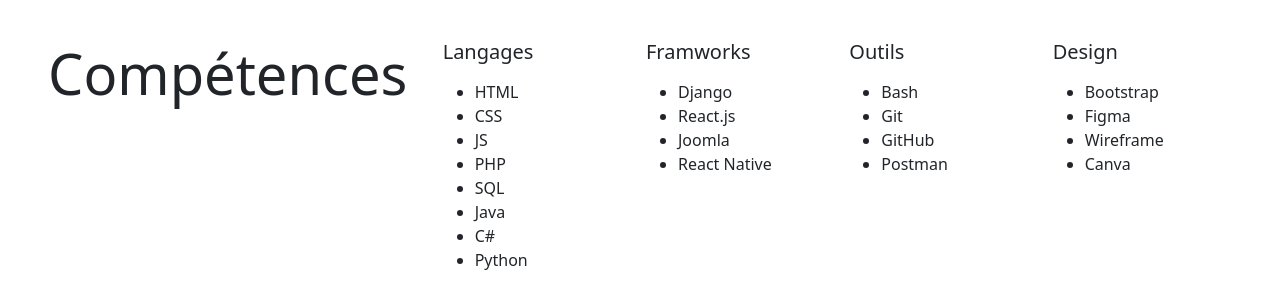
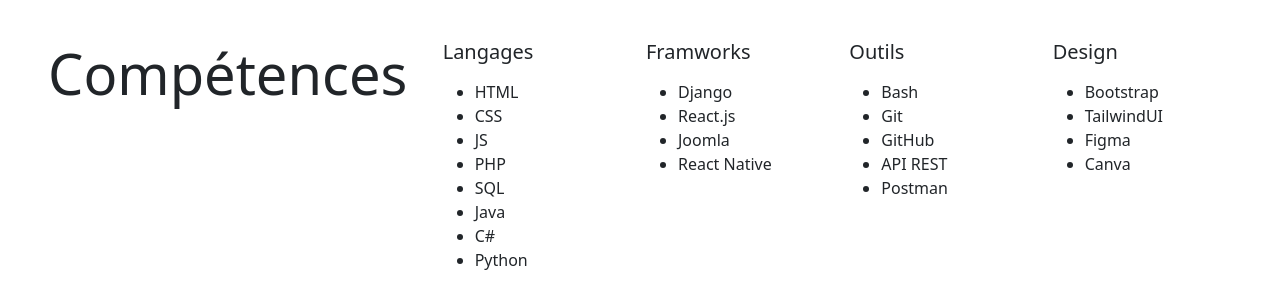
Before and after one commit to TheYassAnz/portfolio, a PHP site: page / in a window 1280 px wide. Shown: the part 2727-3027 px from the top of the page. Run offline with PHP 8.4, Linux system fonts and the light colour scheme; data comes from the database, SQL or seed files in the repository; some libraries are stand-ins or nearby versions.

Commit message:
fix(competences): add new skills

```diff
--- a/index.php
+++ b/index.php
@@ -231,6 +231,7 @@
                                         <li>Bash</li>
                                         <li>Git</li>
                                         <li>GitHub</li>
+                                        <li>API REST</li>
                                         <li>Postman</li>
                                     </ul>
                                 </div>
@@ -240,8 +241,8 @@
                                     <h5 class="mb-3">Design</h5>
                                     <ul>
                                         <li>Bootstrap</li>
+                                        <li>TailwindUI</li>
                                         <li>Figma</li>
-                                        <li>Wireframe</li>
                                         <li>Canva</li>
                                     </ul>
                                 </div>
```
